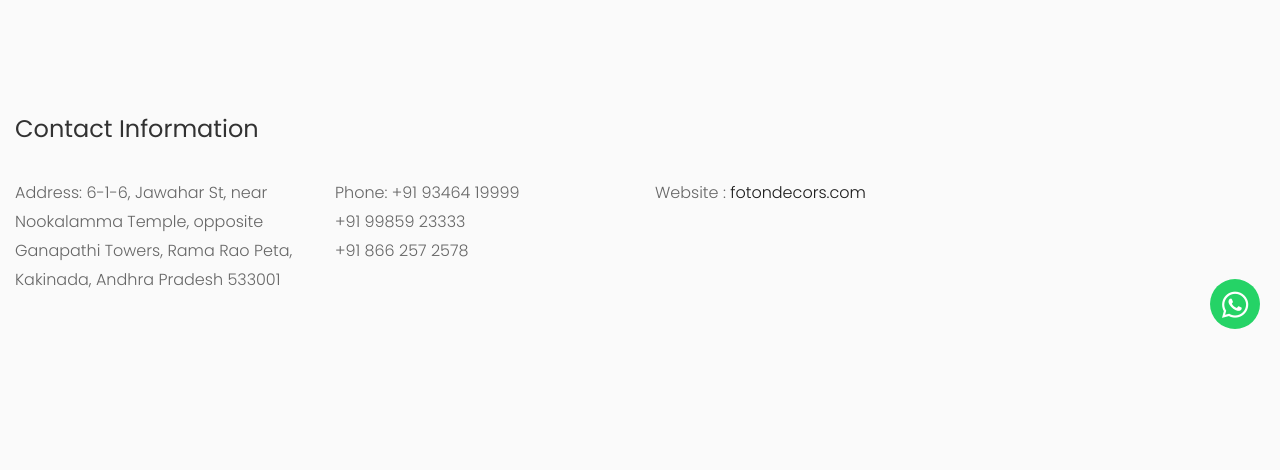
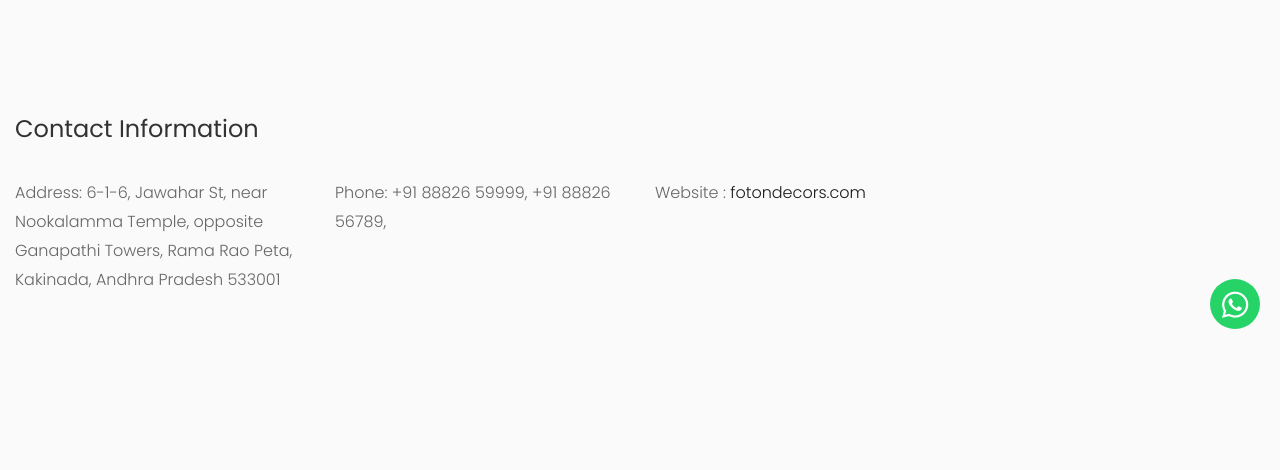
Before and after one commit to bhavi-creations/fotondecors, a PHP site: page /contact.php in a window 1280 px wide. Shown: the part 381-851 px from the top of the page. Run offline with PHP 8.4, Linux system fonts and the light colour scheme; some libraries are stand-ins or nearby versions; some web fonts are replaced.

Commit message:
number change

```diff
--- a/contact.php
+++ b/contact.php
@@ -70,9 +70,7 @@
         <div class="col-md-3">
           <p>
             <span>Phone:</span>
-            +91 93464 19999 <br />
-            +91 99859 23333 <br />
-            +91 866 257 2578
+          +91 88826 59999, +91 88826 56789,
           </p>
         </div>
         <!-- <div class="col-md-3">
--- a/footer.php
+++ b/footer.php
@@ -75,9 +75,9 @@
               6-1-6, Jawahar St, near Nookalamma Temple, opposite Ganapathi Towers, Rama Rao Peta, Kakinada, Andhra Pradesh 533001
               </p>
               <p>
-                Call Us : +91 93464 19999, +91 99859 23333, +91 866 257 2578
+                Call Us : +91 88826 59999, +91 88826 56789,
               </p>
-
+              <!-- //+91 866 257 2578// -->
               <ul
                 class="ftco-footer-social list-unstyled float-md-left float-lft mt-3"
               >
```
